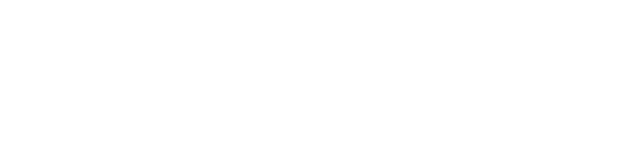
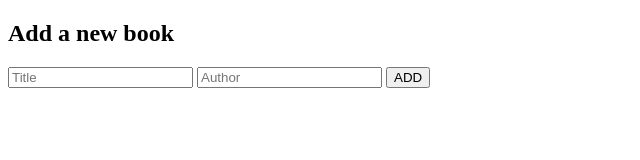
Before and after one commit to dev-mamun/Awesome-books, a website: page index.html in a window 1280 px wide. Shown: the whole page, without its empty margins (0-640 px from the left). Drawn offline with Linux system fonts and the light colour scheme.

Commit message:
index.html : Basic UI for the books

```diff
--- a/index.html
+++ b/index.html
@@ -16,11 +16,17 @@
     <meta http-equiv="X-UA-Compatible" content="IE=edge"/>
     <meta name="viewport" content="width=device-width, initial-scale=1">
     <link rel="icon" type="image/x-icon" href="img/favicon.ico">
-    <title>Awsome Books</title>
+    <title>Awesome Books</title>
     <link rel="stylesheet" href="css/books.css">
 </head>
 <body>
-
+    <div class="books" id="books"></div>
+    <div class="addnewbook">
+        <h2 class="titletag">Add a new book</h2>
+        <input type="text" placeholder="Title" id="title">
+        <input type="text" placeholder="Author" id="author">
+        <button type="button" id="addbook">ADD</button>
+    </div>
 <script src="https://kit.fontawesome.com/cddc9bcff3.js" crossorigin="anonymous"></script>
 <script src="js/books.js"></script>
 </body>
```
